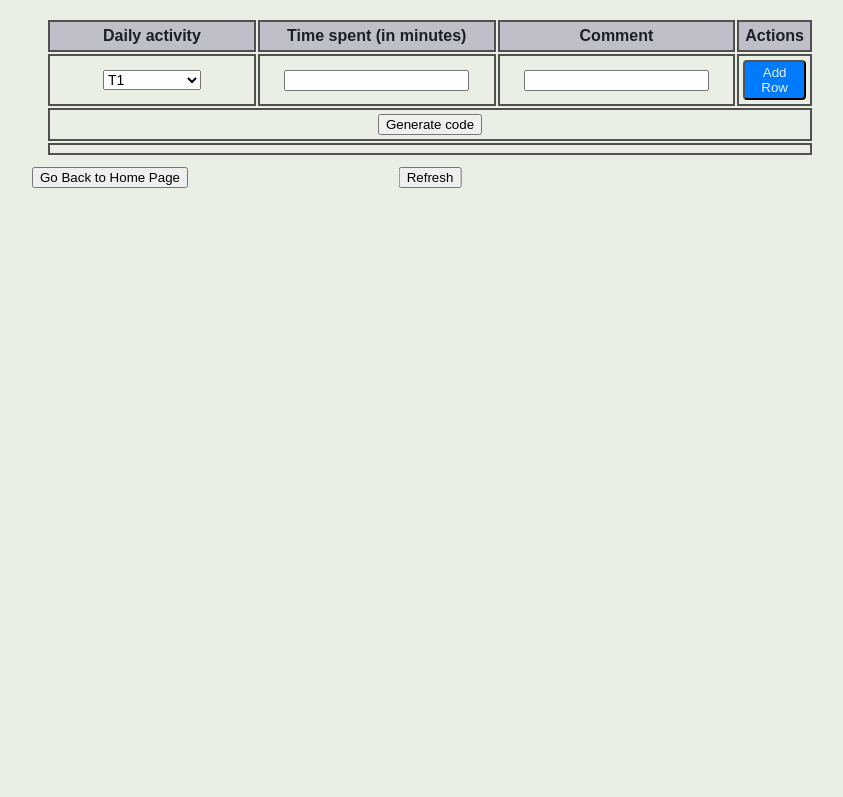
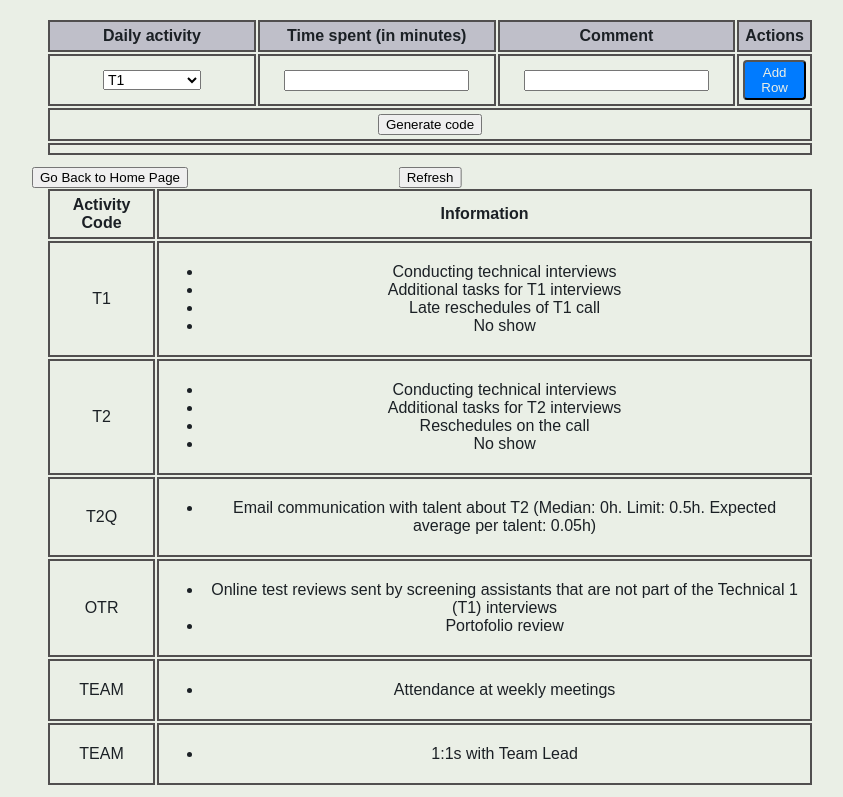
Before and after one commit to MirzaPu/CodeGen.github.io, a website: page indexjob.html in a window 1280 px wide. Shown: the part 70-867 px from the top of the page, without its empty margins (210-1053 px from the left). Before the commit the page ends 800 px from the top, so only its background shows below. Drawn offline with Linux system fonts and the light colour scheme.

Commit message:
Update indexjob.html

```diff
--- a/indexjob.html
+++ b/indexjob.html
@@ -64,4 +64,76 @@
 </div>
   <script src="script.js"></script>
 </body>
+<table>
+  <colgroup>
+    <col style="width: 33%;">
+    <col style="width: 33%;">
+    <col style="width: 33%;">
+    <col style="width: 33%;">
+  </colgroup>
+  <table>
+    <div class="legend">
+      <table>
+        <tr>
+          <th>Activity Code</th>
+          <th>Information</th>
+        </tr>
+        <tr>
+          <td>T1</td>
+          <td>
+            <ul>
+              <li>Conducting technical interviews</li>
+              <li>Additional tasks for T1 interviews</li>
+              <li>Late reschedules of T1 call</li>
+              <li>No show</li>
+            </ul>
+          </td>
+        </tr>
+        <tr>
+          <td>T2</td>
+          <td>
+            <ul>
+              <li>Conducting technical interviews</li>
+              <li>Additional tasks for T2 interviews</li>
+              <li>Reschedules on the call</li>
+              <li>No show</li>
+            </ul>
+          </td>
+        </tr>
+        <tr>
+          <td>T2Q</td>
+          <td>
+            <ul>
+              <li>Email communication with talent about T2 (Median: 0h. Limit: 0.5h. Expected average per talent: 0.05h)</li>
+            </ul>
+          </td>
+        </tr>
+        <tr>
+          <td>OTR</td>
+          <td>
+            <ul>
+              <li>Online test reviews sent by screening assistants that are not part of the Technical 1 (T1) interviews</li>
+              <li>Portofolio review</li>
+            </ul>
+          </td>
+        </tr>
+        <tr>
+          <td>TEAM</td>
+          <td>
+            <ul>
+              <li>Attendance at weekly meetings</li>
+            </ul>
+          </td>
+        </tr>
+        <tr>
+          <td>TEAM</td>
+          <td>
+            <ul>
+              <li>1:1s with Team Lead</li>
+            </ul>
+          </td>
+        </tr>
+        <!-- Add similar rows for other codes -->
+      </table>
+    </div>
 </html>
```
